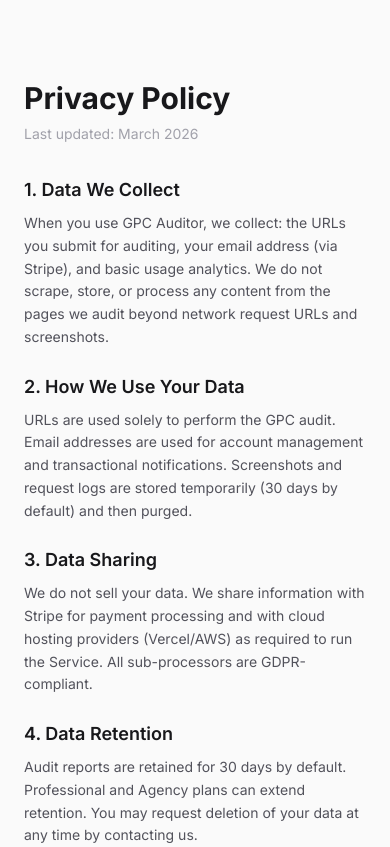
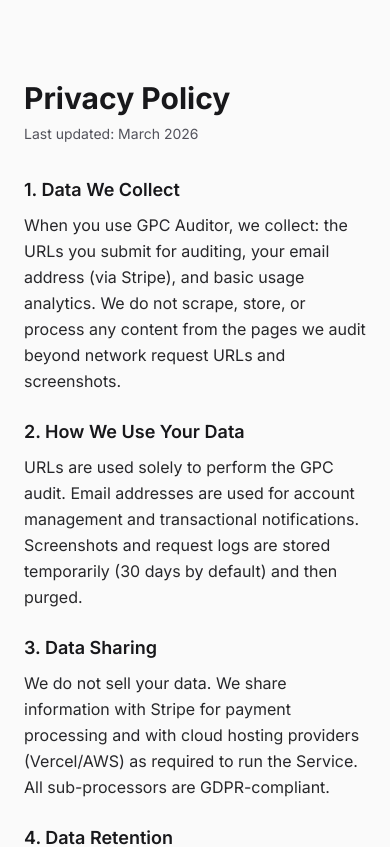
Before and after one commit to Delicious-Productions-Limited/oce1-gpc-auditor-mvp, a Next.js app: page /privacy in a window 390 px wide. Shown: the top 847 px of the page. Built offline with nearby package versions, Linux system fonts and the light colour scheme.

Commit message:
fix: improve privacy page mobile text contrast

```diff
--- a/src/app/privacy/page.tsx
+++ b/src/app/privacy/page.tsx
@@ -3,11 +3,11 @@
     <div className="min-h-screen bg-zinc-50 px-6 py-20 text-zinc-900">
       <div className="mx-auto max-w-2xl">
         <h1 className="text-3xl font-bold">Privacy Policy</h1>
-        <p className="mt-2 text-sm text-zinc-400">
+        <p className="mt-2 text-sm text-zinc-600">
           Last updated: March 2026
         </p>
 
-        <div className="mt-8 space-y-6 text-sm leading-relaxed text-zinc-600">
+        <div className="mt-8 space-y-6 text-base leading-relaxed text-zinc-800 sm:text-sm">
           <section>
             <h2 className="mb-2 text-lg font-semibold text-zinc-900">
               1. Data We Collect
```
